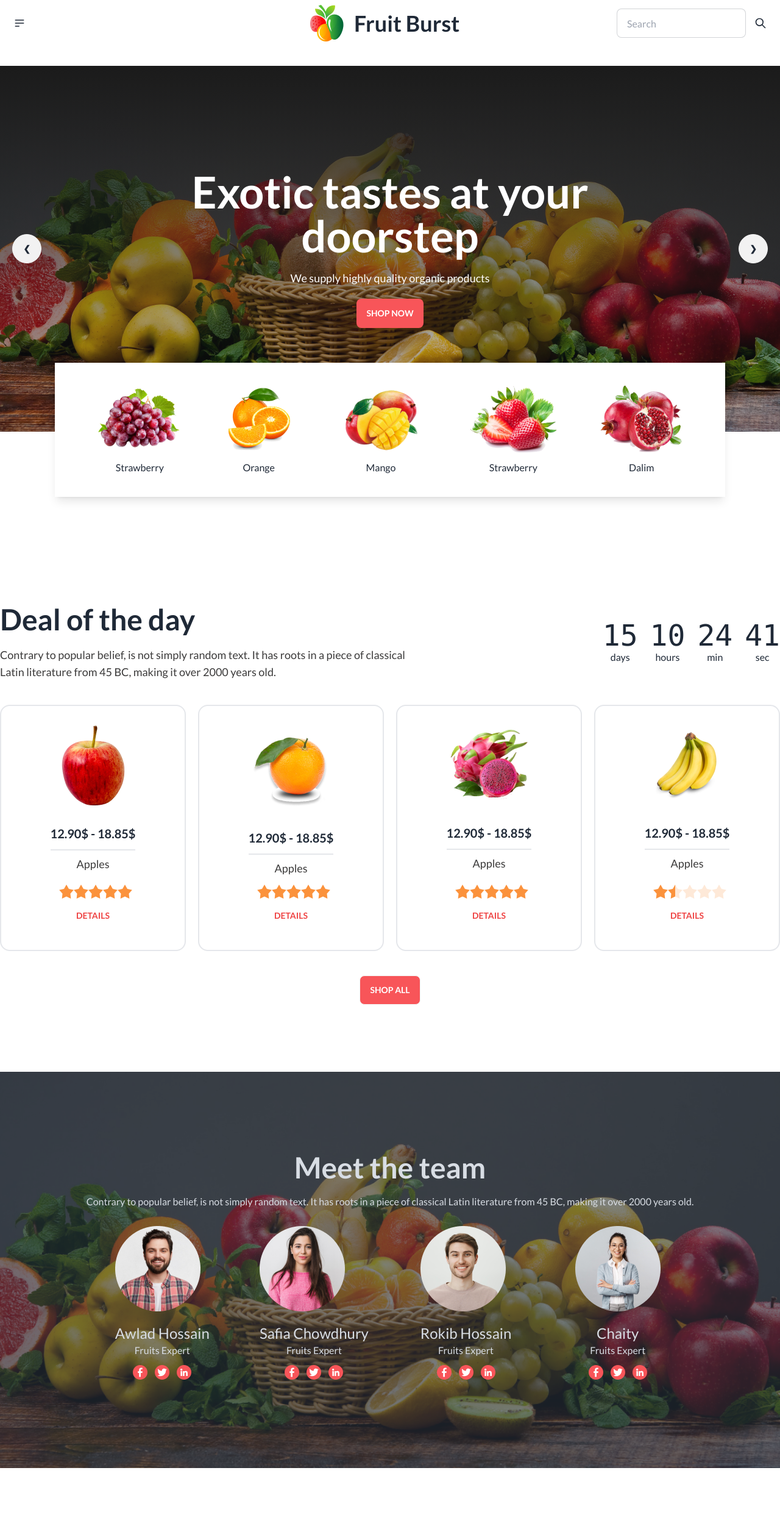
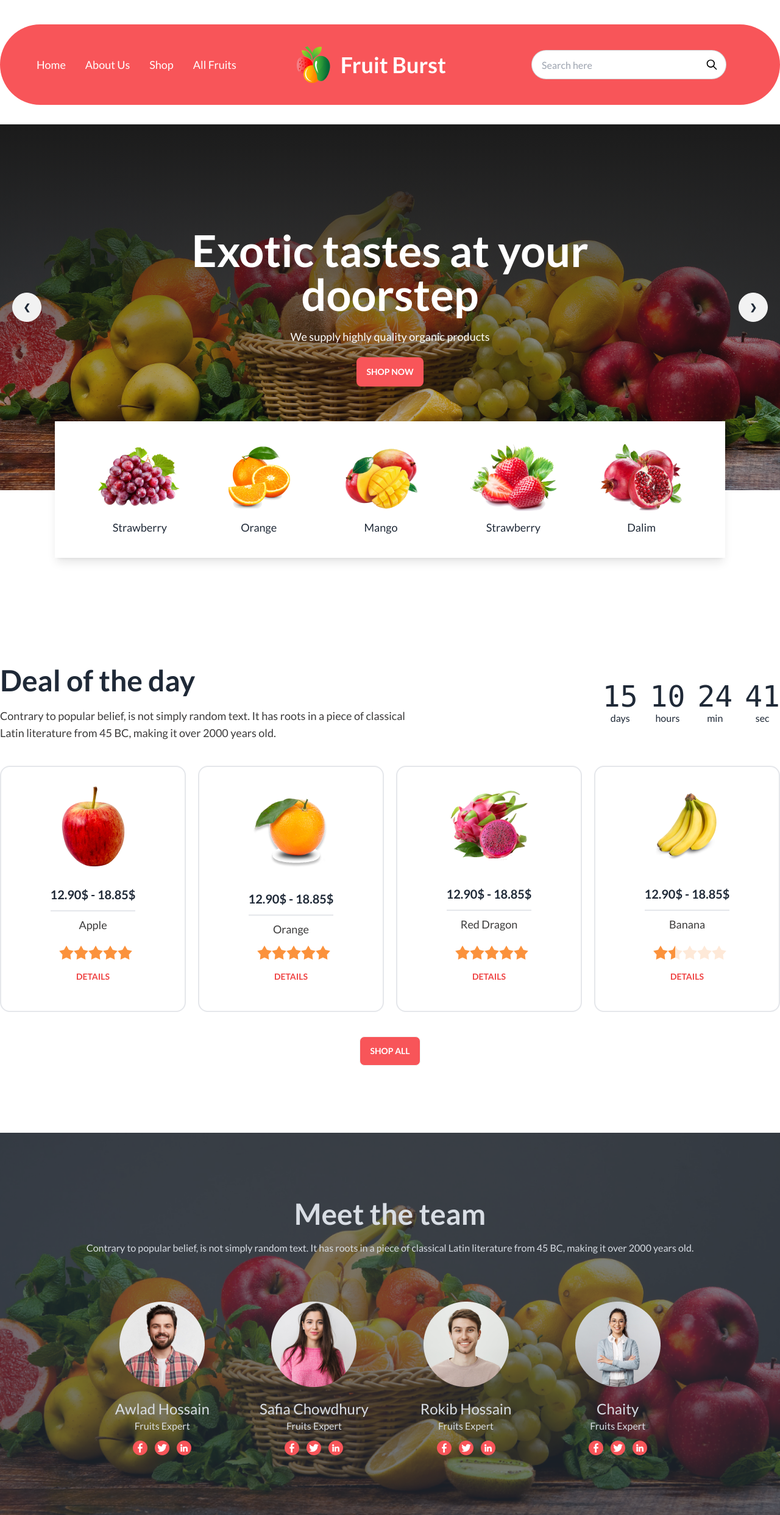
Before and after one commit to SAJID-AFNAN/Assignment-03-Fruit_Burst, a plain HTML site: page index.html in a window 1280 px wide. Shown: the top 2485 px of the page at 61% size. Drawn offline with nearby package versions, Linux system fonts and the light colour scheme; grey boxes are pictures that could not be loaded.

Commit message:
Complete Project

```diff
--- a/index.html
+++ b/index.html
@@ -23,9 +23,40 @@
     <header class="container mx-auto">
         <!-- Nav section -->
         <nav>
-            <div class="navbar bg-base-100">
-                <div class="navbar-start ">
-                    <div class="dropdown">
+            <div
+                class="navbar bg-base-100 lg:bg-[#F85559] lg:text-white lg:py-9 lg:px-10 mt-10 rounded-[600px] ml-3 lg:ml-0">
+                <div class="navbar-start hidden lg:block">
+                    <div class="hidden lg:flex">
+                        <ul class="menu menu-horizontal px-1 text-lg">
+                            <li><a>Home</a></li>
+                            <li><a>About Us</a></li>
+                            <li><a>Shop</a></li>
+                            <li><a>All Fruits</a></li>
+                        </ul>
+                    </div>
+                </div>
+                <!-- logo -->
+                <div class="navbar-start lg:navbar-center lg:ml-[70px]">
+                    <img src="./images/logo.png" alt="">
+                    <a class="btn btn-ghost normal-case text-2xl lg:text-4xl font-bold">Fruit Burst</a>
+                </div>
+                <!-- search bar -->
+                <div class="navbar-end">
+                    <div class=" hidden lg:flex">
+                        <div class="form-control lg:w-80 ">
+                            <input type="text" placeholder="Search here"
+                                class="input input-bordered w-24 md:w-auto rounded-[50px]" />
+                        </div>
+                        <button class="btn btn-ghost btn-circle relative right-12 text-black">
+                            <svg xmlns="http://www.w3.org/2000/svg" class="h-5 w-5" fill="none" viewBox="0 0 24 24"
+                                stroke="currentColor">
+                                <path stroke-linecap="round" stroke-linejoin="round" stroke-width="2"
+                                    d="M21 21l-6-6m2-5a7 7 0 11-14 0 7 7 0 0114 0z" />
+                            </svg>
+                        </button>
+                    </div>
+
+                    <div class="dropdown lg:hidden ">
                         <label tabindex="0" class="btn btn-ghost btn-circle">
                             <svg xmlns="http://www.w3.org/2000/svg" class=" h-5 w-5" fill="none" viewBox="0 0 24 24"
                                 stroke="currentColor">
@@ -34,7 +65,7 @@
                             </svg>
                         </label>
                         <ul tabindex="0"
-                            class="menu menu-sm dropdown-content mt-3 z-[1] p-2 shadow bg-base-100 rounded-box w-52">
+                            class="menu menu-sm dropdown-content mt-3 z-[1] p-2 shadow bg-base-100 rounded-box max-w-52 text-black">
                             <li><a>Home</a></li>
                             <li><a>About Us</a></li>
                             <li><a>Shop</a></li>
@@ -42,26 +73,10 @@
                         </ul>
                     </div>
                 </div>
-                <div class="navbar-center ">
-                    <img src="./images/logo.png" alt="">
-                    <a class="btn btn-ghost normal-case text-2xl lg:text-4xl font-bold">Fruit Burst</a>
-                </div>
-                <div class="navbar-end ">
-                    <div class="form-control">
-                        <input type="text" placeholder="Search" class="input input-bordered w-24 md:w-auto" />
-                    </div>
-                    <button class="btn btn-ghost btn-circle">
-                        <svg xmlns="http://www.w3.org/2000/svg" class="h-5 w-5" fill="none" viewBox="0 0 24 24"
-                            stroke="currentColor">
-                            <path stroke-linecap="round" stroke-linejoin="round" stroke-width="2"
-                                d="M21 21l-6-6m2-5a7 7 0 11-14 0 7 7 0 0114 0z" />
-                        </svg>
-                    </button>
-                </div>
             </div>
         </nav>
         <!-- Banner section -->
-        <div class="carousel w-full">
+        <div class="carousel w-full ml-2 lg:ml-0">
             <div id="slide1" class="carousel-item relative w-full  mt-8 mb-8">
                 <div class="hero h-[250px] lg:h-[600px] mx-5 lg:m-0 rounded-xl lg:rounded-none"
                     style="background-image: url(/images/banner1.png);">
@@ -131,33 +146,36 @@
                 </div>
             </div>
         </div>
+        <!-- Banner Sub-section -->
         <div
-            class="flex justify-evenly text-center max-w-[1100px] py-9 mx-auto shadow-lg lg:relative bottom-[145px] bg-[#FFF]">
+            class="flex justify-evenly text-center max-w-[1100px] py-9 lg:mx-auto ml-4 shadow-lg lg:relative bottom-[145px] bg-[#FFF]">
             <div>
                 <img src="./images/fruit1.png" alt="">
-                <p class="mt-3">Strawberry</p>
+                <p class="mt-3 text-sm lg:text-lg">Strawberry</p>
             </div>
             <div>
                 <img src="./images/fruit2.png" alt="">
-                <p class="mt-3">Orange</p>
+                <p class="mt-3 text-sm lg:text-lg">Orange</p>
             </div>
             <div>
                 <img src="./images/fruit3.png" alt="">
-                <p class="mt-3">Mango</p>
+                <p class="mt-3 text-sm lg:text-lg">Mango</p>
             </div>
             <div>
                 <img src="./images/fruit4.png" alt="">
-                <p class="mt-3">Strawberry</p>
+                <p class="mt-3 text-sm lg:text-lg">Strawberry</p>
             </div>
             <div>
                 <img src="./images/fruit5.png" alt="">
-                <p class="mt-3">Dalim</p>
+                <p class="mt-3 text-sm lg:text-lg">Dalim</p>
             </div>
         </div>
     </header>
+
     <main class="container mx-auto">
         <!-- Deal of the day section -->
-        <section>
+        <section class="ml-5 lg:ml-0">
+
             <div class="lg:text-left text-center px-12 lg:px-0 lg:flex justify-between items-center mt-8 mb-10">
                 <div>
                     <h2 class="text-4xl lg:text-5xl font-bold pb-5">Deal of the day</h2>
@@ -196,11 +214,11 @@
                 <!-- Card one -->
                 <div class="card bg-base-100 border-2 border-gray-200 mx-5 lg:mx-0">
                     <figure class="px-6 pt-8">
-                        <img src="/images/fruit6.png" alt="Shoes" class="rounded-xl" />
+                        <img src="/images/fruit6.png" alt="Fruit" class="rounded-xl" />
                     </figure>
                     <div class="card-body items-center text-center">
                         <h2 class="card-title pb-3 border-b-2 border-gray-200">12.90$ - 18.85$</h2>
-                        <p class="text-lg pb-1 text-[#3b3a3a]">Apples</p>
+                        <p class="text-lg pb-1 text-[#3b3a3a]">Apple</p>
                         <div class="text-center flex flex-col">
                             <div class="rating rating-l mb-1 rating-half">
                                 <input type="radio" name="rating-10" class="rating-hidden" />
@@ -232,9 +250,9 @@
                                 <dialog id="my_modal_1" class="modal">
                                     <form method="dialog" class="modal-box">
                                         <div class="flex justify-center">
-                                            <img src="./images/fruit6.png" alt="">
+                                            <img class="h-2/5 w-2/5" src="./images/fruit6.png" alt="">
                                         </div>
-                                        <h3 class="font-bold text-2xl">Red Dragron</h3>
+                                        <h3 class="font-bold text-2xl">Apple</h3>
                                         <p class="py-4">Dragon fruit, also known as pitahaya or strawberry pear</p>
                                         <div class="rating rating-l rating-half">
                                             <input type="radio" name="rating-10" class="rating-hidden" />
@@ -277,7 +295,7 @@
                     </figure>
                     <div class="card-body items-center text-center">
                         <h2 class="card-title pb-3 border-b-2 border-gray-200">12.90$ - 18.85$</h2>
-                        <p class="text-lg pb-1 text-[#3b3a3a]">Apples</p>
+                        <p class="text-lg pb-1 text-[#3b3a3a]">Orange</p>
                         <div class="text-center flex flex-col">
                             <div class="rating rating-l mb-1 rating-half">
                                 <input type="radio" name="rating-10" class="rating-hidden" />
@@ -311,7 +329,7 @@
                                         <div class="flex justify-center ">
                                             <img class="h-1/2 w-1/2" src="./images/fruit7.png" alt="">
                                         </div>
-                                        <h3 class="font-bold text-2xl">Red Dragron</h3>
+                                        <h3 class="font-bold text-2xl">Orange</h3>
                                         <p class="py-4">Dragon fruit, also known as pitahaya or strawberry pear</p>
                                         <div class="rating rating-l rating-half">
                                             <input type="radio" name="rating-10" class="rating-hidden" />
@@ -354,7 +372,7 @@
                     </figure>
                     <div class="card-body items-center text-center">
                         <h2 class="card-title pb-3 border-b-2 border-gray-200">12.90$ - 18.85$</h2>
-                        <p class="text-lg pb-1 text-[#3b3a3a]">Apples</p>
+                        <p class="text-lg pb-1 text-[#3b3a3a]">Red Dragon</p>
                         <div class="text-center flex flex-col">
                             <div class="rating rating-l mb-1 rating-half">
                                 <input type="radio" name="rating-10" class="rating-hidden" />
@@ -431,7 +449,7 @@
                     </figure>
                     <div class="card-body items-center text-center">
                         <h2 class="card-title pb-3 border-b-2 border-gray-200">12.90$ - 18.85$</h2>
-                        <p class="text-lg pb-1 text-[#3b3a3a]">Apples</p>
+                        <p class="text-lg pb-1 text-[#3b3a3a]">Banana</p>
                         <div class="text-center flex flex-col">
                             <div class="rating rating-l mb-1 rating-half">
                                 <input type="radio" name="rating-10" class="rating-hidden" />
@@ -465,7 +483,7 @@
                                         <div class="flex justify-center">
                                             <img class="h-1/3 w-1/3 mb-4" src="./images/fruit9.png" alt="">
                                         </div>
-                                        <h3 class="font-bold text-2xl">Apple</h3>
+                                        <h3 class="font-bold text-2xl">Banana</h3>
                                         <p class="py-4">Dragon fruit, also known as pitahaya or strawberry pear</p>
                                         <div class="rating rating-l rating-half">
                                             <input type="radio" name="rating-10" class="rating-hidden" />
@@ -508,7 +526,7 @@
         </section>
         <!--Meet the team section-->
         <section>
-            <div class="hero min-h-screen m-5 lg:m-0 lg:min-h-[650px]"
+            <div class="hero min-h-screen m-3 lg:m-0 lg:min-h-[650px]"
                 style="background-image: url(./images/banner1.png);">
                 <div class="hero-overlay bg-opacity-60"></div>
                 <div class="hero-content text-center text-neutral-content">
@@ -517,8 +535,8 @@
                         <p class="mb-7">Contrary to popular belief, is not simply random text. It has roots in a piece
                             of classical Latin literature from 45 BC, making it over 2000 years old.</p>
                         <div class="text-center lg:grid grid-cols-4 justify-around ">
-                            <div class="mx-auto">
-                                <img src="./images/member1.png" alt="">
+                            <div class="mx-auto md:mt-12">
+                                <img src="./images/member1.png" alt="" class="block mx-auto">
                                 <h1 class="text-2xl pt-5">Awlad Hossain</h1>
                                 <p>Fruits Expert</p>
                                 <div class="flex mx-auto justify-center gap-3 my-3">
@@ -578,8 +596,8 @@
                                     </svg>
                                 </div>
                             </div>
-                            <div class="mx-auto">
-                                <img src="./images/member2.png" alt="">
+                            <div class="mx-auto md:mt-12">
+                                <img src="./images/member2.png" alt="" class="block mx-auto">
                                 <h1 class="text-2xl pt-5">Safia Chowdhury</h1>
                                 <p>Fruits Expert</p>
                                 <div class="flex mx-auto justify-center gap-3 my-3">
@@ -639,8 +657,8 @@
                                     </svg>
                                 </div>
                             </div>
-                            <div class="mx-auto">
-                                <img src="./images/member3.png" alt="">
+                            <div class="mx-auto md:mt-12">
+                                <img src="./images/member3.png" alt="" class="block mx-auto">
                                 <h1 class="text-2xl pt-5">Rokib Hossain</h1>
                                 <p>Fruits Expert</p>
                                 <div class="flex mx-auto justify-center gap-3 my-3">
@@ -700,8 +718,8 @@
                                     </svg>
                                 </div>
                             </div>
-                            <div class="mx-auto">
-                                <img src="./images/member4.png" alt="">
+                            <div class="mx-auto md:mt-12">
+                                <img src="./images/member4.png" alt="" class="block mx-auto">
                                 <h1 class="text-2xl pt-5">Chaity</h1>
                                 <p>Fruits Expert</p>
                                 <div class="flex mx-auto justify-center gap-3 my-3">
@@ -767,13 +785,14 @@
             </div>
         </section>
         <!-- Why Choose Us section -->
-        <section class="lg:h-[650px]">
+        <section class="lg:h-[650px] ml-3 lg:ml-0">
             <div class="text-center mt-20 px-4 lg:px-0">
                 <h2 class="text-3xl font-semibold lg:text-5xl">Why Choose Us</h2>
                 <p class="text lg text-[#272727] pt-5 ">Contrary to popular belief, is not simply random text. It has
                     roots in a piece of classical <br> Latin literature from 45 BC, making it over 2000 years old.</p>
             </div>
             <div class="lg:grid lg:grid-cols-3 items-center m-10 ">
+                <!-- first col -->
                 <div>
                     <!-- First one -->
                     <div class="lg:flex items-center text-center lg:text-left gap-4">
@@ -865,9 +884,11 @@
                         </div>
                     </div>
                 </div>
-                <div class="mx-4 my-7 lg:my-0">
-                    <img src="./images/whychoose1.png" alt="">
+                <!-- second col -->
+                <div class="mx-4 my-7 md:mt-12 lg:my-0">
+                    <img src="./images/whychoose1.png" alt="" class="block mx-auto">
                 </div>
+                <!-- third col -->
                 <div>
                     <!-- Fourth One -->
                     <div class="flex flex-col-reverse lg:flex-row items-center text-center lg:text-right gap-4">
@@ -977,12 +998,14 @@
     </main>
 
     <!-- Footer section -->
-    <footer class="footer footer-center p-10 bg-base-200 text-base-content rounded text-white bg-black py-[90px]">
+    <footer
+        class="footer footer-center mx-2 lg:m-0 p-10 bg-base-200 text-base-content rounded text-white bg-black py-[90px]">
         <div class="flex">
             <img src="./images/logo.png" alt="">
             <h2 class="text-4xl font-bold">Fruit Burst</h2>
         </div>
-        <div class="grid grid-cols-4 lg:grid-flow-col gap-7 text-center text-l lg:text-lg ">
+        <div class="grid grid-cols-3 lg:grid-flow-col gap-7 text-center text-l lg:text-lg justify-center"
+            style="place-items: center;">
             <a class="link link-hover">Home</a>
             <a class="link link-hover">About us</a>
             <a class="link link-hover">Shop</a>
```
